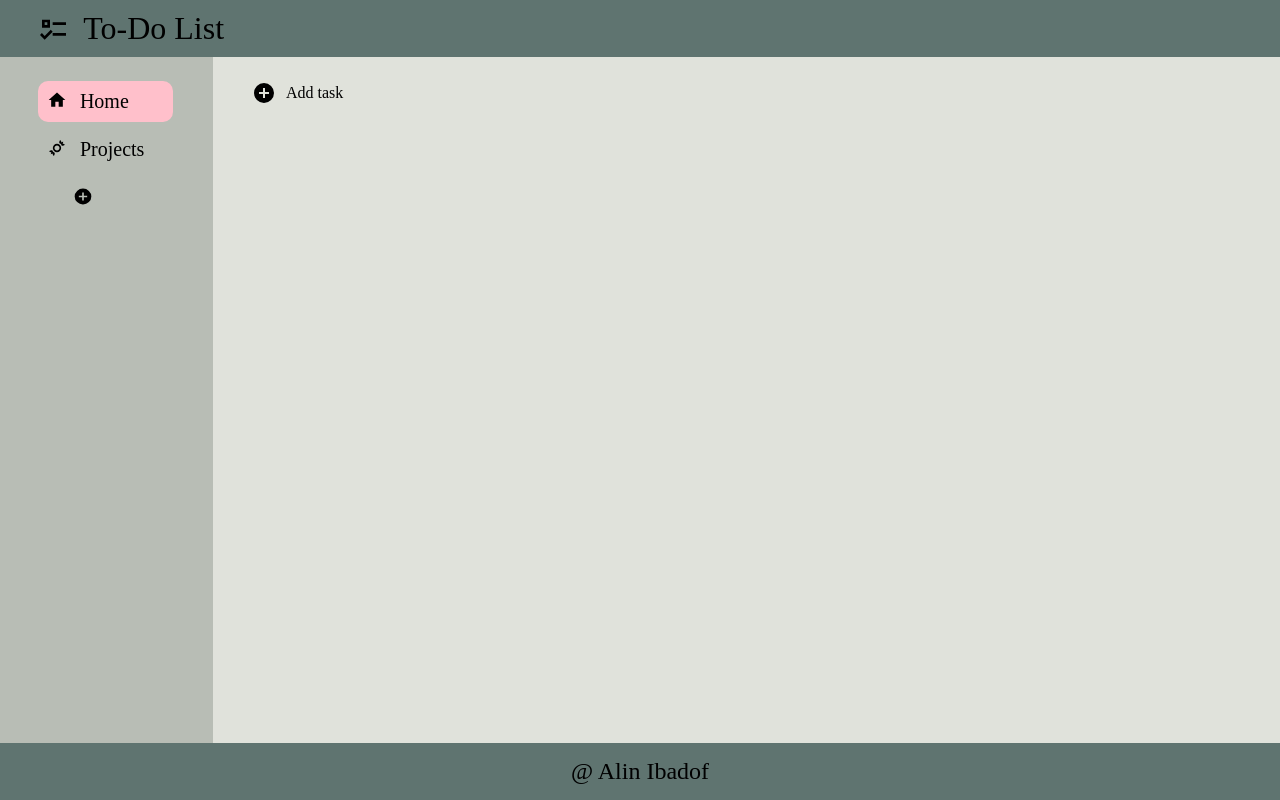
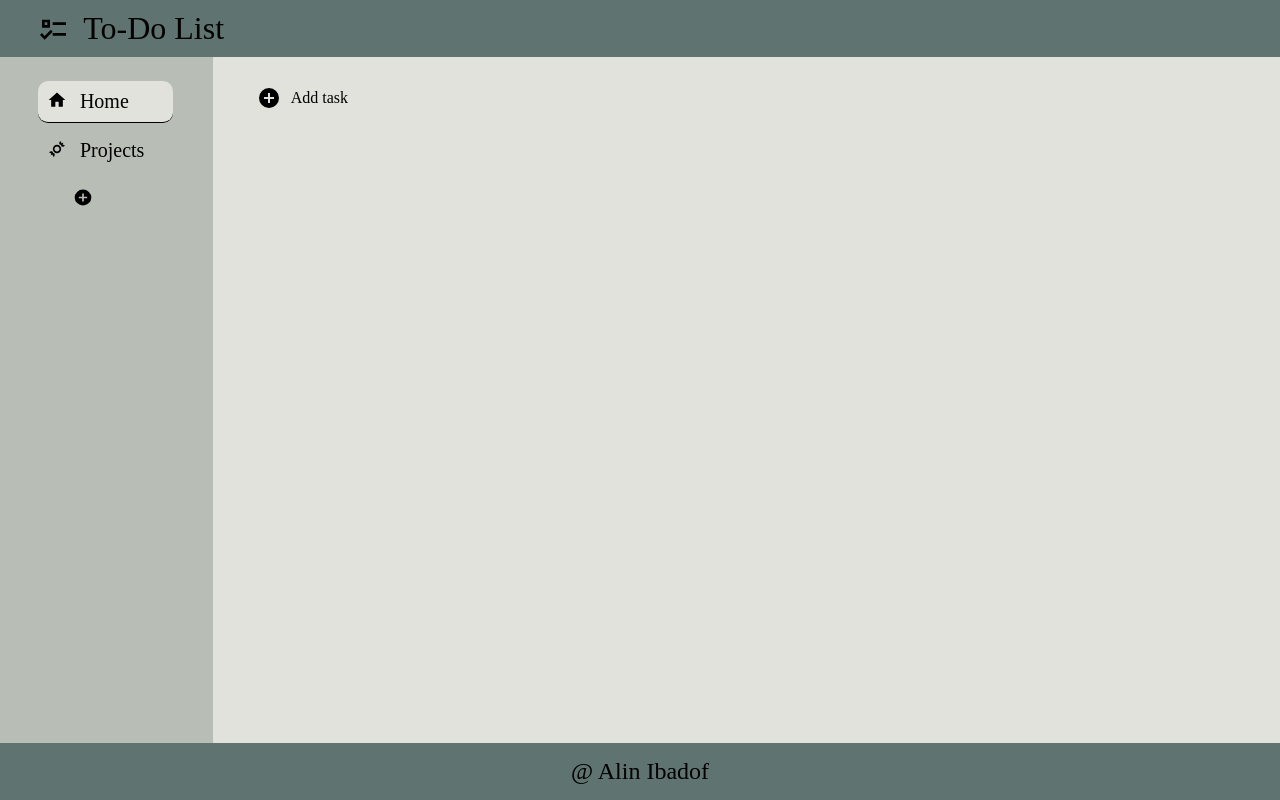
Before and after one commit to AlinIbadof/project-todolist, a website built with webpack: page dist/index.html in a window 1280 px wide. In both pictures the pointer is over the element 105 px from the left and 101 px from the top of the page. Built offline with nearby package versions, Linux system fonts and the light colour scheme.

Commit message:
add minor styling on button hover; prepare js modules for home page loading, project pages loading

```diff
--- /dev/null
+++ b/src/homepage.js
@@ -0,0 +1 @@
+// add logic to show to-dolist from homepage when pressing home button on sidebar
--- a/src/index.js
+++ b/src/index.js
@@ -5,3 +5,7 @@ loadPage();
 
 const addTaskBtn = document.querySelector(".addtodo");
 addTaskBtn.addEventListener("click", () => addTask());
+
+//tasks
+//make title required
+//look into local storage
--- a/src/page-load.js
+++ b/src/page-load.js
@@ -68,8 +68,12 @@ function createSidebar() {
 }
 
 function createTodo() {
+  const homePage = document.querySelector(".homebar");
+  homePage.style = "border-bottom: 1px solid black;";
+
   const todoSection = document.createElement("div");
   todoSection.classList.add("todosection");
+  todoSection.classList.add("homepage");
 
   const todoNew = document.createElement("div");
   todoNew.classList.add("addtodo");
--- /dev/null
+++ b/src/projectspage.js
@@ -0,0 +1 @@
+// add logic to show to-dolist from projects when pressing projects button on sidebar
--- a/src/style.css
+++ b/src/style.css
@@ -4,6 +4,7 @@
   --sidebarColor: #b8bdb5;
   --sidebarHoverColor: #a1a59f;
   --todoSectionColor: #e0e2db;
+  --todoSectionHoverColor: #bdbeb8;
   --footerColor: #5f7470;
 }
 
@@ -67,8 +68,9 @@ body {
 }
 
 .homebar:hover {
-  background-color: pink;
+  background-color: var(--todoSectionColor);
   border-radius: 10px;
+  cursor: pointer;
 }
 
 .homeimage {
@@ -85,10 +87,10 @@ body {
   width: fit-content;
 }
 
-.projectbar:hover {
-  background-color: pink;
+/* .projectbar:hover {
+  background-color: var(--todoSectionColor);
   border-radius: 10px;
-}
+} */
 
 .projectimage {
   height: 1.25rem;
@@ -106,8 +108,9 @@ body {
 }
 
 .projects:hover {
-  background-color: pink;
+  background-color: var(--todoSectionColor);
   border-radius: 10px;
+  cursor: pointer;
 }
 
 /*-----------------------------------------------*/
@@ -127,7 +130,18 @@ body {
 .addtodo {
   display: flex;
   align-items: center;
-  gap: 1%;
+  width: fit-content;
+}
+
+#addtodoimage,
+#addtodotext {
+  padding: 5px;
+}
+
+.addtodo:hover {
+  background-color: var(--sidebarHoverColor);
+  border-radius: 10px;
+  cursor: pointer;
 }
 
 /* Adding new task */
```
Also changed, not shown: src/todos.js (+1 -8 lines), dist/main.js.
